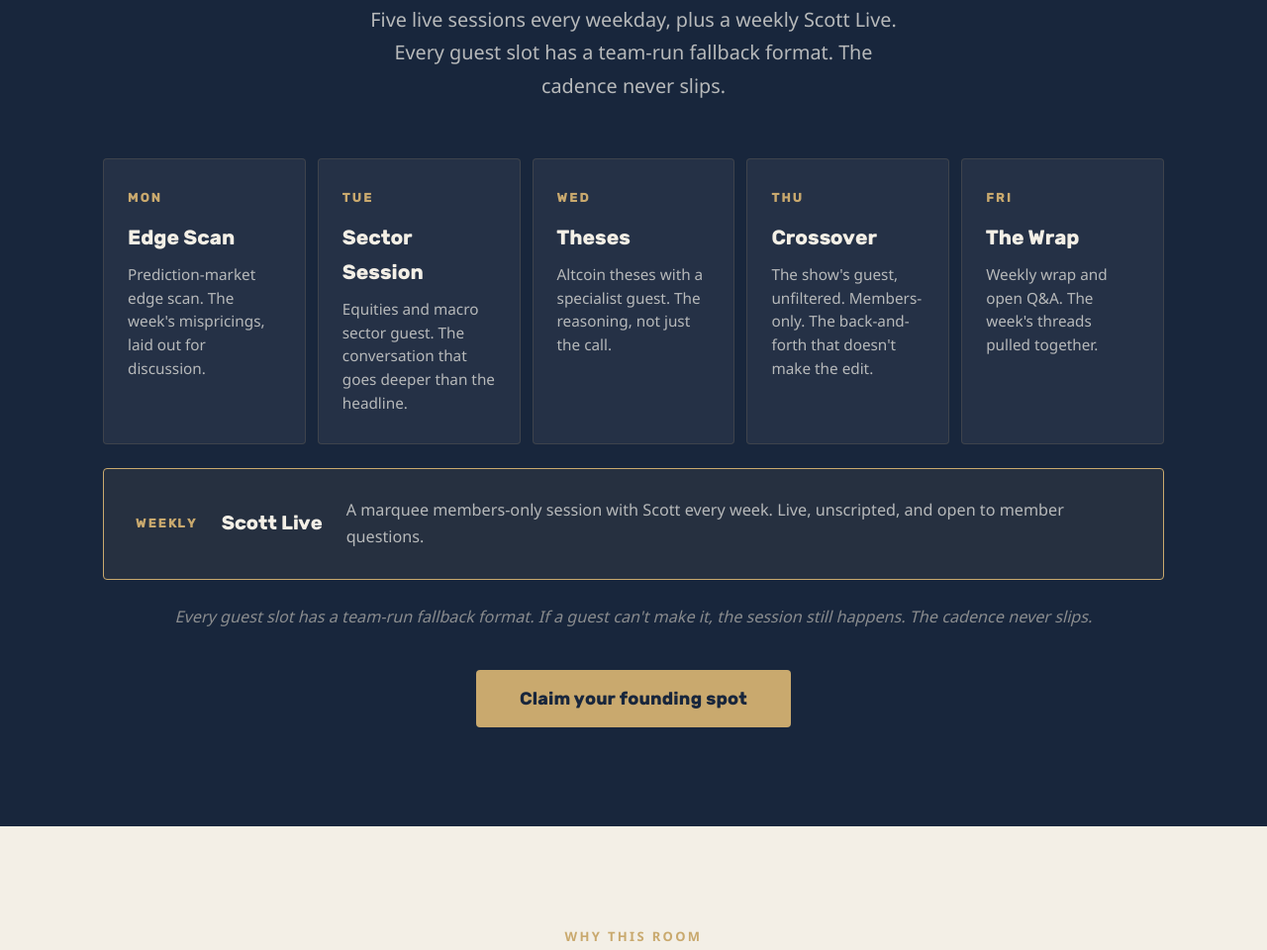
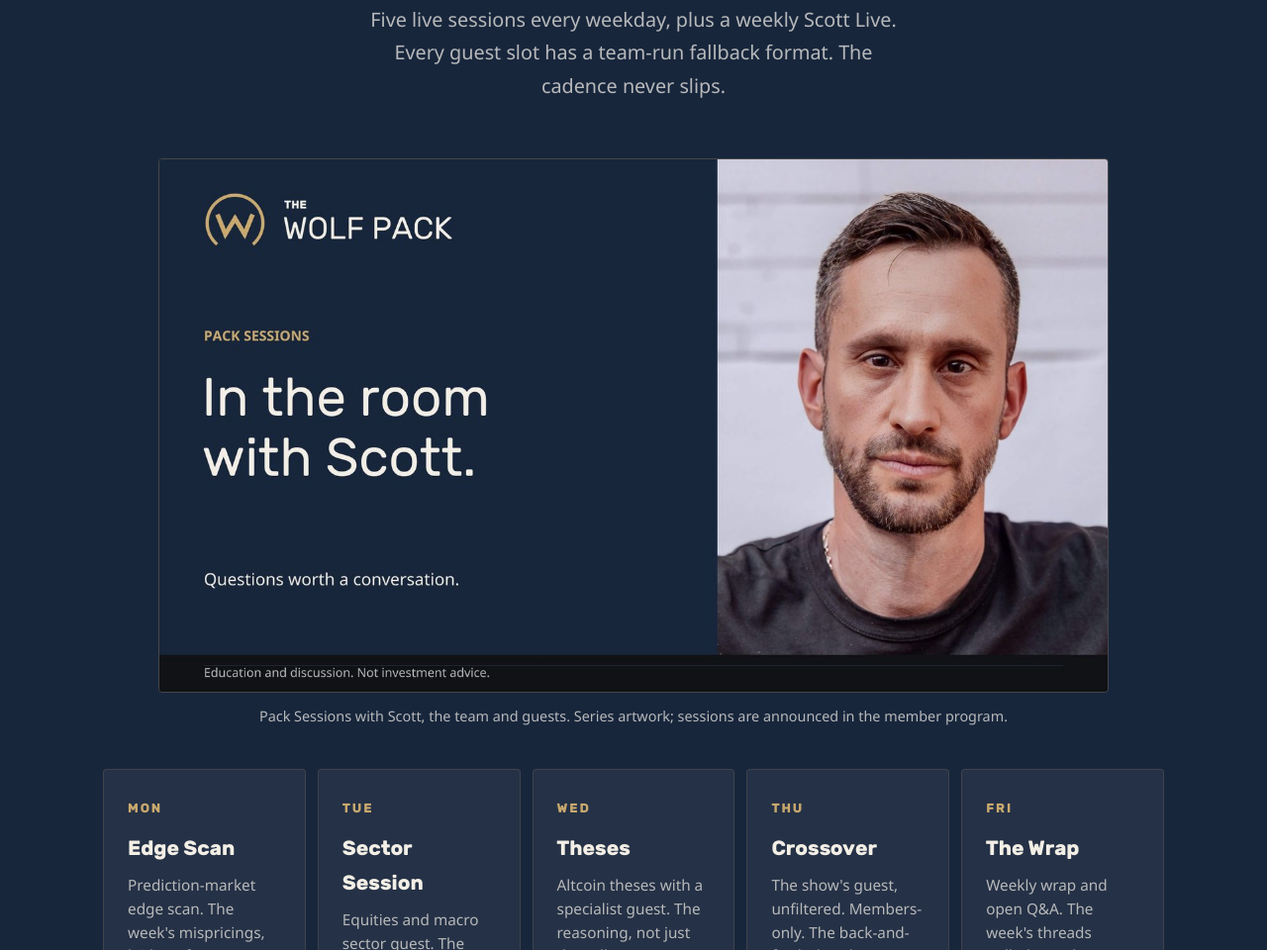
Before and after one commit to DiscordLaunch/wolf-pack-lander, a plain HTML site: page index.html in a window 1280 px wide. Shown: the part 3367-4327 px from the top of the page at 99% size. Drawn offline with Linux system fonts and the light colour scheme.

Commit message:
Add files via upload

```diff
--- a/index.html
+++ b/index.html
@@ -40,6 +40,10 @@
 .pack-notes-specimen{margin:0;max-width:300px;justify-self:center}
 .pack-notes-specimen img{width:100%;height:auto;border-radius:4px;box-shadow:0 20px 40px rgba(0,0,0,.35)}
 .pack-notes-specimen figcaption{margin-top:12px;font-size:.8rem;color:var(--fog);text-align:center;line-height:1.5}
+
+.session-specimen{margin:0 auto 40px;max-width:960px}
+.session-specimen img{width:100%;height:auto;border-radius:4px;border:1px solid rgba(201,169,110,.25)}
+.session-specimen figcaption{margin-top:12px;font-size:.8rem;color:var(--fog);text-align:center}
 </style>
 <style>
 :root {
@@ -378,6 +382,10 @@ img { max-width: 100%; display: block; }
       <h2>A rhythm the team can run.</h2>
       <p>Five live sessions every weekday, plus a weekly Scott Live. Every guest slot has a team-run fallback format. The cadence never slips.</p>
     </div>
+    <figure class="session-specimen fade-up">
+      <img src="pack-session-scott.jpg" alt="Pack Sessions series artwork: In the room with Scott. Questions worth a conversation." width="1440" height="810" loading="lazy">
+      <figcaption>Pack Sessions with Scott, the team and guests. Series artwork; sessions are announced in the member program.</figcaption>
+    </figure>
     <div class="week-grid">
       <div class="week-day fade-up"><div class="week-day-label">MON</div><div class="week-day-title">Edge Scan</div><div class="week-day-desc">Prediction-market edge scan. The week's mispricings, laid out for discussion.</div></div>
       <div class="week-day fade-up"><div class="week-day-label">TUE</div><div class="week-day-title">Sector Session</div><div class="week-day-desc">Equities and macro sector guest. The conversation that goes deeper than the headline.</div></div>
```
Also changed, not shown: pack-session-scott.jpg (added).
